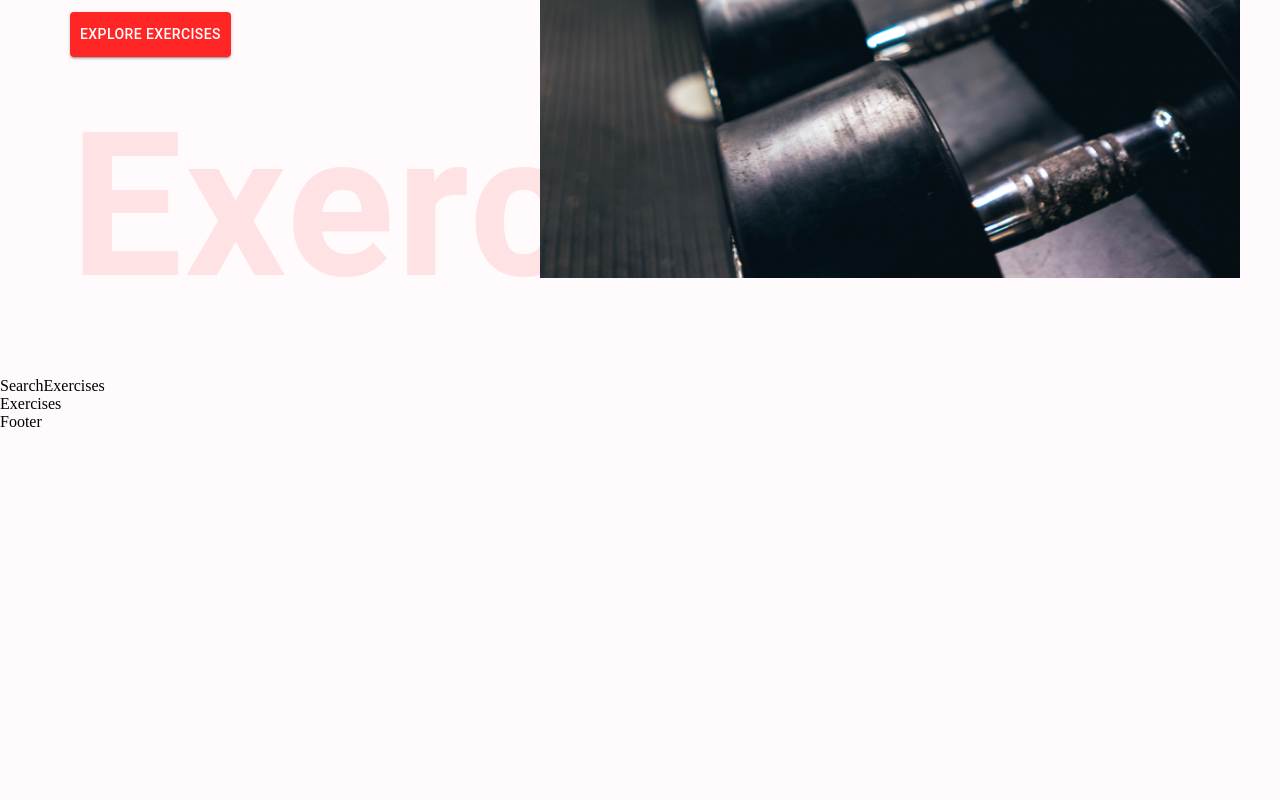
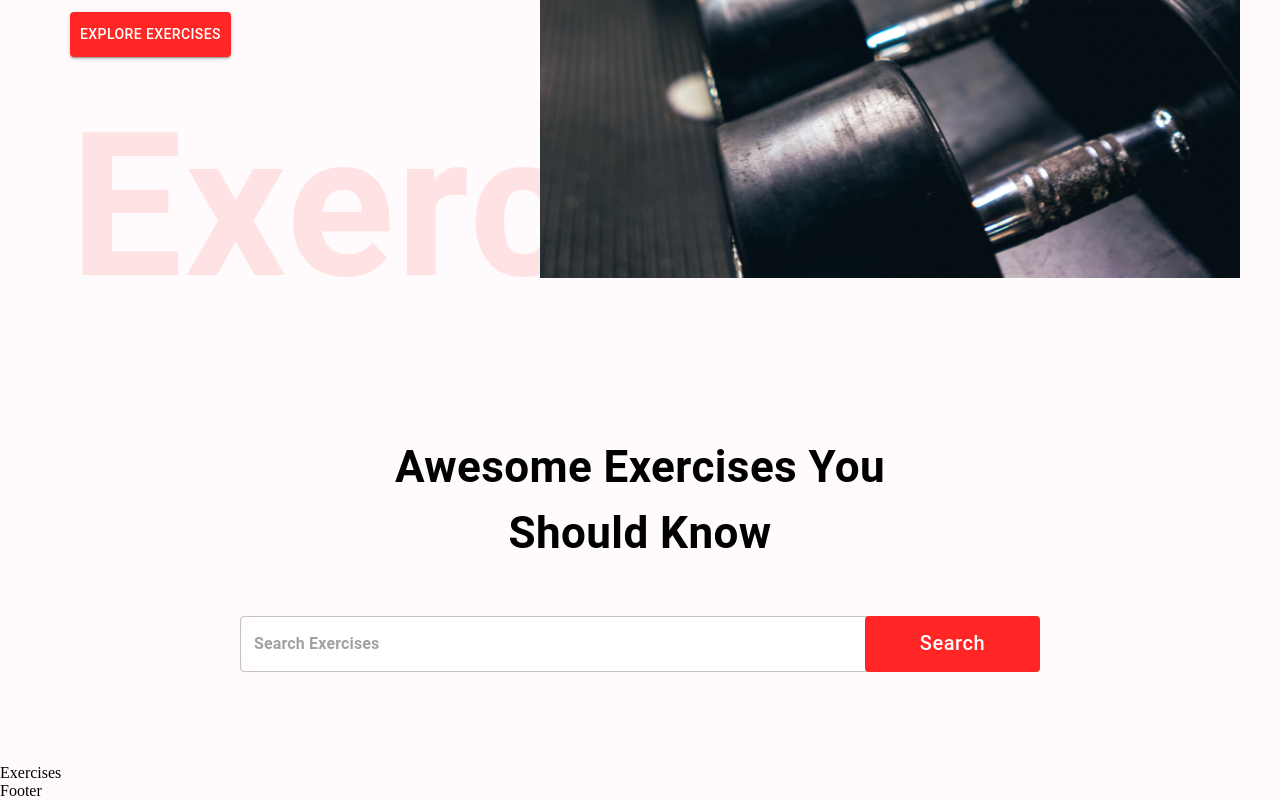
Before and after one commit to pcbennett108/workout-guide, a React (Create React App) app: page / in a window 1280 px wide. Shown: the part 588-1388 px from the top of the page. Before the commit the page ends 1019 px from the top, so only its background shows below. Built offline with nearby package versions, Linux system fonts and the light colour scheme.

Commit message:
Add searchbar component

```diff
--- a/src/components/SearchExercises.js
+++ b/src/components/SearchExercises.js
@@ -1,7 +1,49 @@
-import React from "react";
+import React, { useEffect, useState } from "react";
+import { Box, Button, Stack, TextField, Typography } from "@mui/material";
 
 const SearchExercises = () => {
-  return <div>SearchExercises</div>;
+  return (
+    <Stack alignItems="center" mt="37px" justifyContent="center" p="20px">
+      <Typography
+        fontWeight={700}
+        sx={{ fontSize: { lg: "44px", xs: "30px" } }}
+        mb="50px"
+        textAlign="center"
+      >
+        Awesome Exercises You <br /> Should Know
+      </Typography>
+      <Box position="relative" mb="72px">
+        <TextField
+          sx={{
+            input: { fontWeight: "700", border: "none", borderRadius: "4px" },
+            width: { lg: "800px", xs: "350px" },
+            backgroundColor: "#fff",
+            borderRadius: "40px",
+          }}
+          height="76px"
+          value=""
+          onChange={() => {}}
+          placeholder="Search Exercises"
+          type="text"
+        />
+        <Button
+          className="search-btn"
+          sx={{
+            bgcolor: "#ff2625",
+            color: "#fff",
+            textTransform: "none",
+            width: { lg: "175px", xs: "80px" },
+            fontSize: { lg: "20px", xs: "14px" },
+            height: "56px",
+            position: "absolute",
+            right: "0",
+          }}
+        >
+          Search
+        </Button>
+      </Box>
+    </Stack>
+  );
 };
 
 export default SearchExercises;
```
